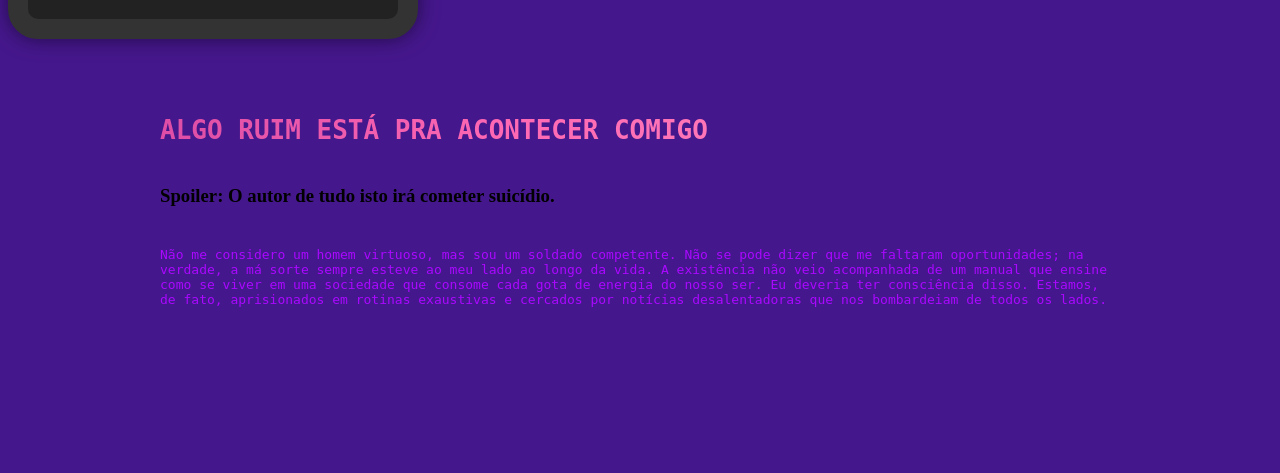
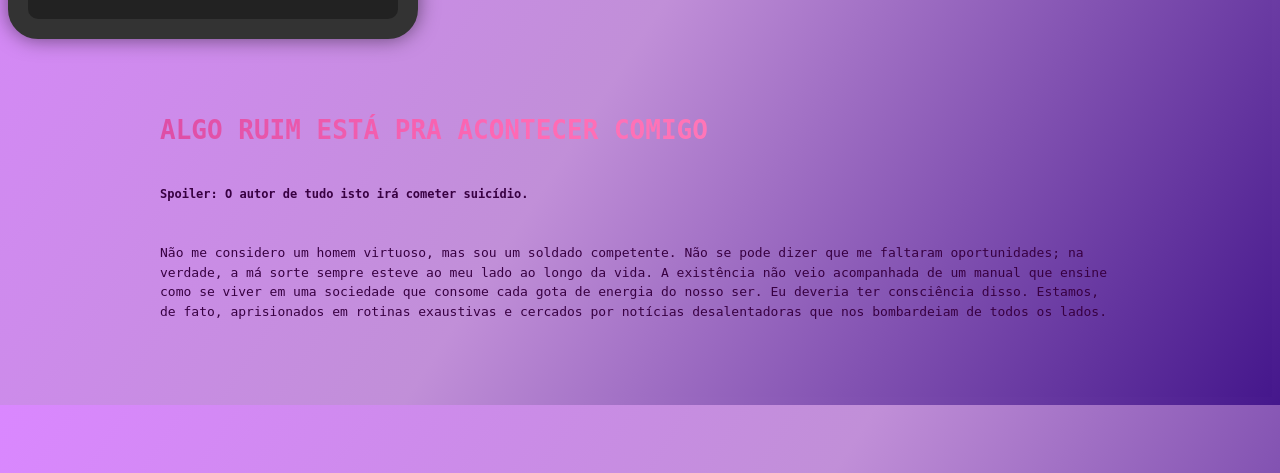
Before and after one commit to 3asyice/Noticias, a PHP site: page /Caso/003.html in a window 1280 px wide. Shown: the part 327-800 px from the top of the page. Run offline with PHP 8.4, Linux system fonts and the light colour scheme.

Commit message:
Update 003.css

```diff
--- a/Caso/003.css
+++ b/Caso/003.css
@@ -1,9 +1,10 @@
 html, body {
-  background-color: rgba(69, 23, 140, 1);
+  background-image: linear-gradient(123deg,#DA87FF,#C18FD8,rgba(69, 23, 140, 1));
 }
-h4 {
+h4, h3 {
   font-size: 12px;
-  color:rgba(218, 8, 255, 1);
+  color:rgba(56, 0, 66, 1);
+  line-height: 1.5em;
   font-family: monospace;
 }
 h2 {
@@ -30,7 +31,8 @@ h2 {
         }
 p {
   font-family: monospace;
-  color:rgba(170, 8, 255, 1);
+  line-height: 1.5em;
+  color:rgba(56, 0, 66, 1);
 }
  .tv {
             width: 370px;
```
